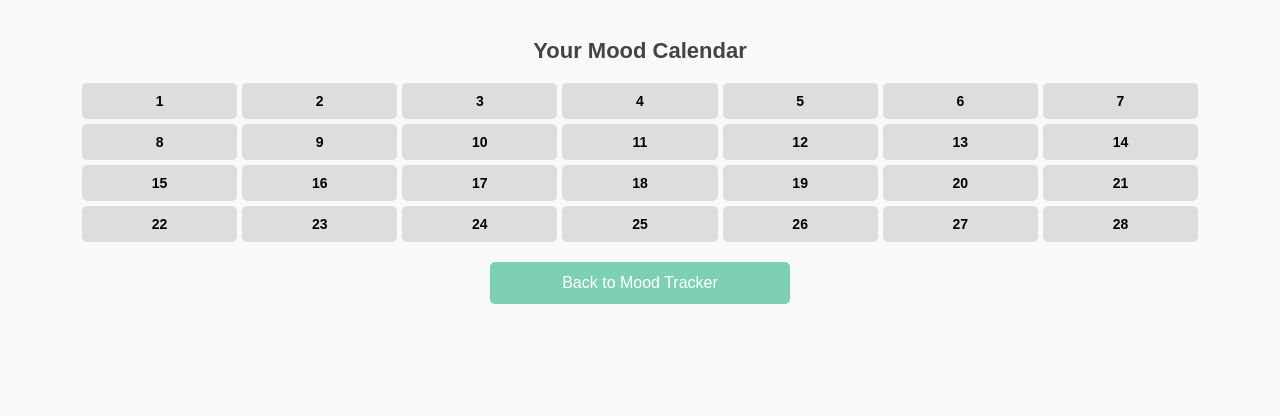
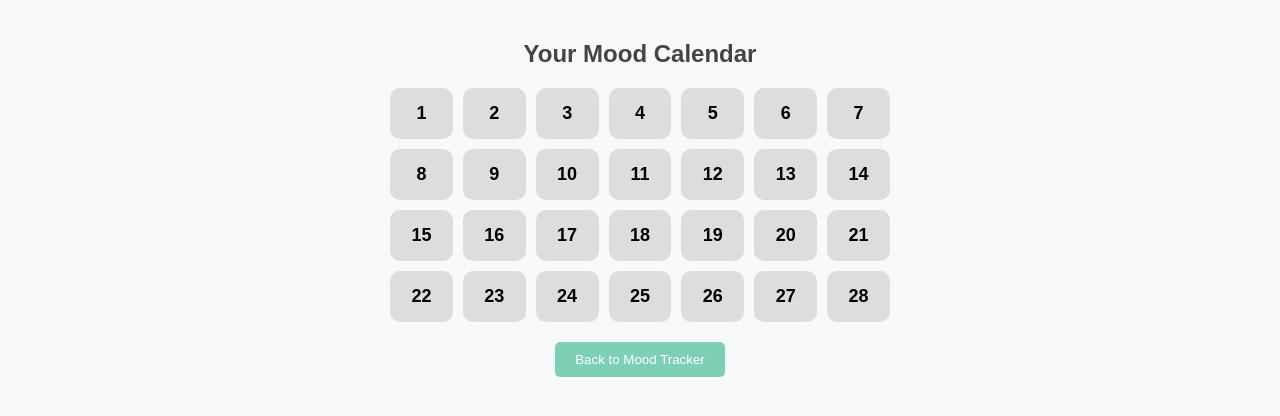
Before and after one commit to lokeshakera19/DeepBot, a plain HTML site: page newcalender.html in a window 1280 px wide. Drawn offline with Linux system fonts and the light colour scheme.

Commit message:
Update newcalender.html

```diff
--- a/newcalender.html
+++ b/newcalender.html
@@ -11,41 +11,37 @@
             margin: 0;
             padding: 20px;
             background-color: #f8f9fa;
+            transition: background-color 0.5s ease-in-out;
         }
         h2 {
             color: #444;
-            font-size: 22px;
         }
         .calendar {
             display: grid;
             grid-template-columns: repeat(7, 1fr);
-            gap: 5px;
-            max-width: 90%;
+            gap: 10px;
+            max-width: 500px;
             margin: 0 auto;
         }
         .day {
-            padding: 10px;
-            border-radius: 5px;
+            padding: 15px;
+            border-radius: 10px;
             background: #ddd;
-            font-size: 14px;
+            font-size: 18px;
             font-weight: bold;
-            min-width: 40px;
         }
         .emoji {
-            font-size: 20px;
+            font-size: 30px;
             display: block;
+            margin-bottom: 5px;
         }
         .review {
-            font-size: 10px;
+            font-size: 12px;
             color: #333;
-            word-wrap: break-word;
         }
         button {
             margin-top: 20px;
-            padding: 12px;
-            width: 90%;
-            max-width: 300px;
-            font-size: 16px;
+            padding: 10px 20px;
             border: none;
             background: #7dcfb6;
             color: white;
```
